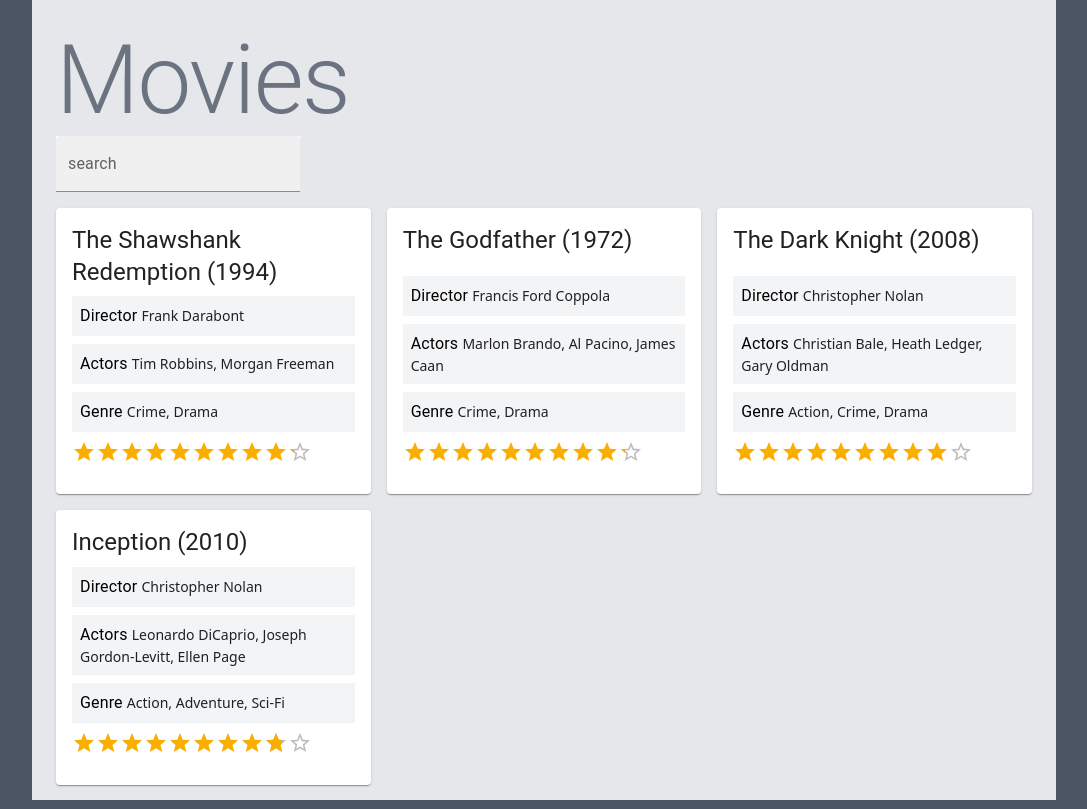
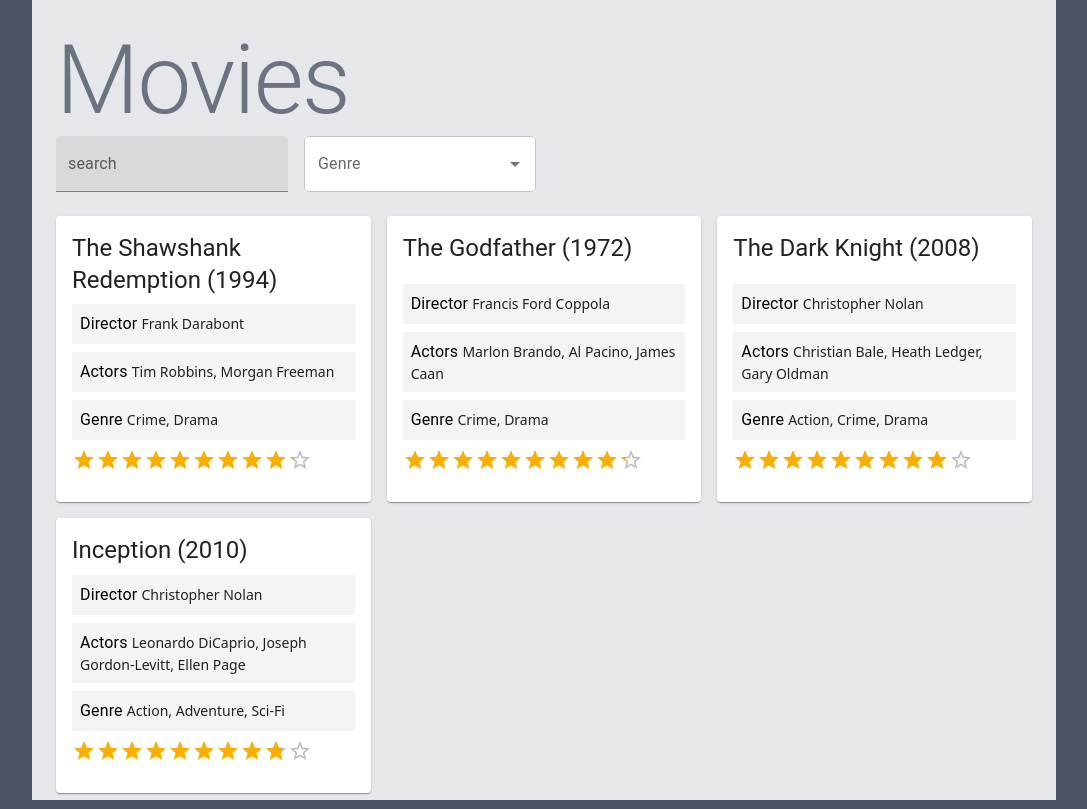
Before and after one commit to Wancieho/movie-react-app, a Next.js app: page / in a window 1280 px wide. Shown: the whole page, without its empty margins (96-1183 px from the left). Built offline with nearby package versions, Linux system fonts and the light colour scheme.

Commit message:
get search working with genre fitlering

```diff
--- /dev/null
+++ b/src/app/components/Movies/FilterByGenre/index.tsx
@@ -0,0 +1,21 @@
+import { Autocomplete, TextField } from "@mui/material";
+
+type Props = {
+  genre: string[];
+  onChange: (genres: string[]) => void;
+};
+
+const FilterByGenre = ({ genre, onChange }: Props) => {
+  return (
+    <Autocomplete
+      multiple
+      options={genre}
+      renderInput={(params) => <TextField {...params} label="Genre" />}
+      onChange={(_, selected) => {
+        onChange(selected);
+      }}
+      className="bg-white"
+    />
+  );
+};
+export default FilterByGenre;
--- a/src/app/components/Movies/Search/index.tsx
+++ b/src/app/components/Movies/Search/index.tsx
@@ -6,15 +6,15 @@
 import { useTranslation } from "react-i18next";
 
 type Props = {
-  setMovies: any;
   data: IMovie[];
+  onChange: (movies: IMovie[]) => void;
 };
 
-const Search = ({ setMovies, data }: Props) => {
+const Search = ({ onChange, data }: Props) => {
   const { t } = useTranslation();
 
   const filter = (e: ChangeEvent<HTMLInputElement>) => {
-    setMovies(
+    onChange(
       data.filter((movie) =>
         some(movie, (value: string) =>
           includes(toLower(value), toLower(e.target.value))
@@ -26,9 +26,12 @@
   return (
     <TextField
       variant="filled"
-      className="bg-white"
+      InputProps={{
+        className: "bg-white",
+      }}
       label={t("search")}
       onChange={filter}
+      className="w-full"
     />
   );
 };
--- a/src/app/components/Movies/index.tsx
+++ b/src/app/components/Movies/index.tsx
@@ -2,22 +2,61 @@
 
 import { Box, Grid, Typography } from "@mui/material";
 import Movie, { IMovie } from "../Movie";
+import { useEffect, useState } from "react";
 
+import FilterByGenre from "./FilterByGenre";
 import Search from "./Search";
 import jsonData from "../../data/movies.json";
-import { useState } from "react";
+import { some } from "lodash";
 import { useTranslation } from "react-i18next";
 
 const Movies = () => {
   const { t } = useTranslation();
 
   const [movies, setMovies] = useState<IMovie[]>(jsonData.movies);
+  const [searchedMovies, setSearchedMovies] = useState<IMovie[]>(
+    jsonData.movies
+  );
+  const [movieGenres, setMovieGenres] = useState<string[]>([]);
+
+  const searchHandler = (data: IMovie[]) => {
+    setSearchedMovies(data);
+  };
+
+  const genreHandler = (genres: string[]) => {
+    setMovieGenres(genres);
+  };
+
+  useEffect(() => {
+    setMovies(
+      movieGenres.length > 0
+        ? searchedMovies.filter((movie) =>
+            some(movieGenres, (genre: string) => movie.genre.includes(genre))
+          )
+        : searchedMovies
+    );
+  }, [searchedMovies, movieGenres]);
 
   return (
+    <>
+      <Grid container spacing={2} className="mb-6">
+        <Grid item xs={3}>
+          <Search onChange={searchHandler} data={jsonData.movies} />
+        </Grid>
+        <Grid item xs={3}>
+          <FilterByGenre
+            genre={Array.from(
+              new Set(
+                movies
+                  .map((movie) => movie.genre)
+                  .reduce((acc, genres) => acc.concat(genres), [])
+              )
+            )}
+            onChange={genreHandler}
+          />
+        </Grid>
+      </Grid>
       <Grid container spacing={2}>
-      <Grid item xs={12}>
-        <Search setMovies={setMovies} data={jsonData.movies} />
-      </Grid>
         {movies?.length > 0 &&
           movies?.map((movie) => (
             <Grid key={JSON.stringify(movie)} item xl={3} md={4} sm={6} xs={12}>
@@ -30,6 +69,7 @@
           {movies.length === 0 && <Typography>{t("noMovies")}</Typography>}
         </Grid>
       </Grid>
+    </>
   );
 };
 export default Movies;
```
Lines whose indentation alone changed are shown as unchanged.
